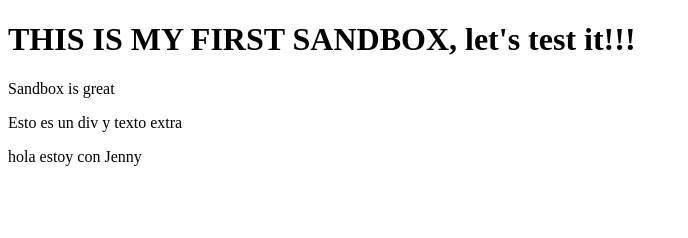
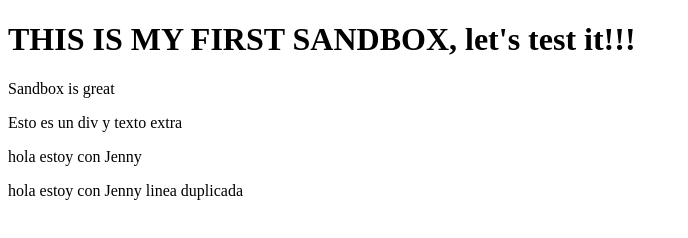
Before and after one commit to JPscript/testCodeSandBox, a website: page index.html in a window 1280 px wide. Shown: the whole page, without its empty margins (0-688 px from the left). Drawn offline with Linux system fonts and the light colour scheme.

Commit message:
Linea duplicada

```diff
--- a/index.html
+++ b/index.html
@@ -11,5 +11,6 @@
     <p>Sandbox is great</p>
     <div>Esto es un div y texto extra</div>
     <p>hola estoy con Jenny</p>
+    <p>hola estoy con Jenny linea duplicada</p>
   </body>
 </html>
```
